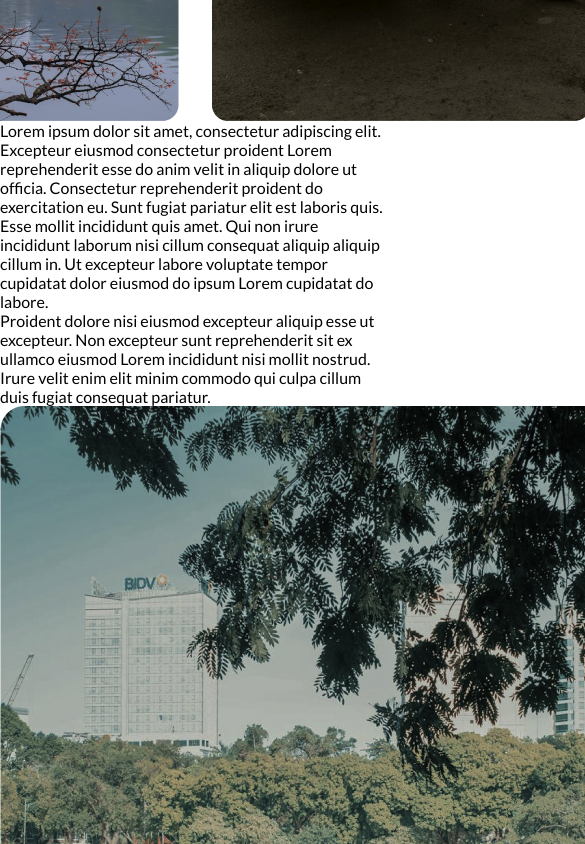
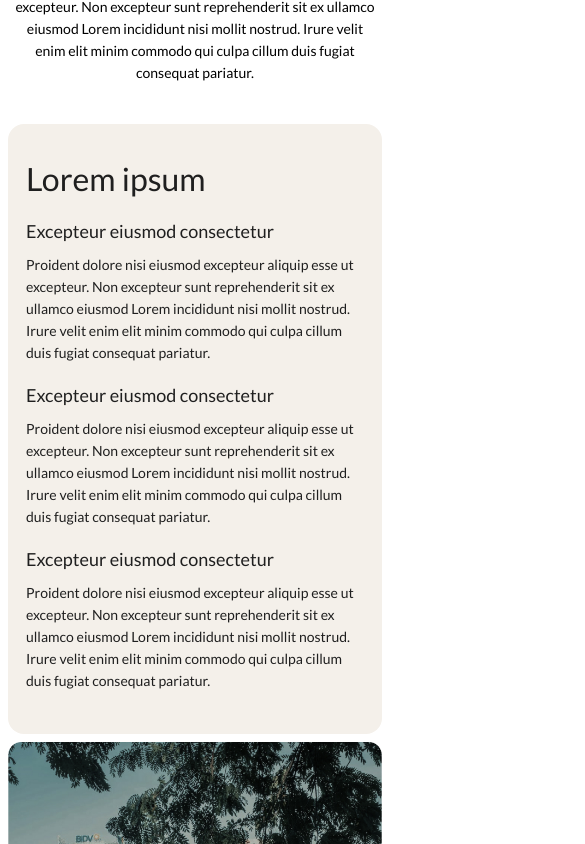
Before and after one commit to nguyenphusang12/wgentech, a plain HTML site: page index.html in a window 390 px wide. Shown: the part 680-1524 px from the top of the page, 585 px wide, since content can reach past the window. Drawn offline with Linux system fonts and the light colour scheme.

Commit message:
add responsive

```diff
--- a/index.css
+++ b/index.css
@@ -1,41 +1,43 @@
 * {
     padding: 0;
     margin: 0;
+    box-sizing: border-box;
 }
 
 
 @font-face {
-    font-family: 'lato';
+    font-family: Lato;
     src: url(./assets/fonts/lato/Lato-Thin.ttf);
     font-weight: 100;
 }
 
 
 @font-face {
-    font-family: 'lato';
+    font-family: Lato;
     src: url(./assets/fonts/lato/Lato-Light.ttf);
     font-weight: 300;
 }
 
 @font-face {
-    font-family: 'lato';
+    font-family: Lato;
     src: url(./assets/fonts/lato/Lato-Regular.ttf);
+    font-weight: 400;
 }
 
 @font-face {
-    font-family: 'lato';
+    font-family: Lato;
     src: url(./assets/fonts/lato/Lato-Bold.ttf);
     font-weight: 700;
 }
 
 @font-face {
-    font-family: 'lato';
+    font-family: Lato;
     src: url(./assets/fonts/lato/Lato-Black.ttf);
     font-weight: 900;
 }
 
-html {
-    font-family: 'lato';
+body {
+    font-family: Lato, serif;
     font-weight: 400;
 }
 
@@ -51,6 +53,7 @@ html {
 }
 
 .section-one .section-one-images {
+    margin-top: 49px;
     max-width: 790px;
     width: 100%;
     margin-left: auto;
@@ -59,15 +62,158 @@ html {
     justify-content: center;
 }
 
-.section-one .section-one-images {
-    margin-top: 49px;
-
+.section-one .section-one-images .section-one-image {
+    flex: 1;
+    display: flex;
 }
 
-.section-one .section-one-images .section-one-image {
-    display: flex;
+.section-one .section-one-images .section-one-image img {
+    width: 100%;
+    object-fit: contain;
 }
 
 .section-one-image+.section-one-image {
     margin-left: 32px;
 }
+
+
+.section-one .section-one-paragraph {
+    margin-top: 49.11px;
+    font-size: 16px;
+    line-height: 22px;
+    text-align: center;
+    max-width: 810px;
+    margin-left: auto;
+    margin-right: auto;
+
+}
+
+
+.section-two {
+    margin-top: 80px;
+    margin-bottom: 80px;
+}
+
+.section-two .section-two-item {
+    display: grid;
+    grid-template-columns: repeat(2, 684px);
+    gap: 8px;
+    justify-content: center;
+}
+
+.section-two-item+.section-two-item {
+    margin-top: 8px;
+}
+
+.section-two .section-two-item .item-img {
+    display: flex;
+}
+
+.section-two .section-two-item .item-img img {
+    width: 100%;
+    object-fit: contain;
+}
+
+.section-two .section-two-item .item-text {
+    padding: 0 48.5px 48px;
+    background-color: #F4F0EA;
+    border-radius: 24px;
+    display: flex;
+    flex-direction: column;
+    color: #1F1F1F;
+}
+
+.section-two .section-two-item .item-text .item-text-title {
+    margin-top: auto;
+    font-size: 64px;
+    line-height: 74px;
+
+}
+
+.section-two .section-two-item .item-text .item-text-sub-title {
+    font-size: 20px;
+    line-height: 30px;
+    margin-top: 24px;
+
+}
+
+.section-two .section-two-item .item-text .item-text-sub-des {
+    font-size: 14px;
+    line-height: 22px;
+    margin-top: 8px;
+}
+
+.section-two .section-two-item .item-text .item-text-sub-des.bottom {
+    margin-top: 40px;
+}
+
+@media screen and (max-width:1439px) {
+    .section-one {
+        margin-top: 40px;
+    }
+
+    .section-one .section-one-images {
+        padding-right: 4px;
+        padding-left: 4px;
+        margin-top: 27px;
+    }
+
+    .section-one .section-one-images .section-one-image {
+        padding-right: 4px;
+        padding-left: 4px;
+    }
+
+    .section-one-image+.section-one-image {
+        margin-left: 0;
+    }
+
+    .section-one .section-one-title {
+        font-size: 32px;
+        line-height: 42px;
+    }
+
+    .section-one .section-one-paragraph {
+        padding-right: 11px;
+        padding-left: 11px;
+        margin-top: 27px;
+        font-size: 14px;
+    }
+
+    .section-two {
+        margin-top: 40px;
+        margin-bottom: 40px;
+        padding-right: 8px;
+        padding-left: 8px;
+    }
+
+    .section-two .section-two-item {
+        display: flex;
+        flex-wrap: wrap;
+        gap: 0;
+    }
+
+    .section-two .section-two-item:first-child {
+        flex-direction: column-reverse;
+    }
+
+    .section-two .section-two-item:nth-child(2) .item-text {
+        padding: 20px 18px;
+    }
+
+    .section-two .section-two-item .item-text {
+        padding: 34px 18px 42px;
+        margin-bottom: 8px;
+        border-radius: 16px;
+    }
+
+    .section-two .section-two-item .item-text .item-text-title {
+        margin-top: auto;
+        font-size: 32px;
+        line-height: 42px;
+    }
+
+    .section-two .section-two-item .item-text .item-text-sub-title {
+        font-size: 18px;
+        margin-top: 16px;
+    }
+}
--- a/index.html
+++ b/index.html
@@ -19,20 +19,16 @@
                 <img src="./assets/images/img_2.png" alt="">
             </div>
         </div>
-        <div class="section-one-wrap-paragraph">
         <div class="section-one-paragraph">
             Lorem ipsum dolor sit amet, consectetur adipiscing elit. Excepteur eiusmod consectetur proident Lorem
             reprehenderit esse do anim velit in aliquip dolore ut officia. Consectetur reprehenderit proident
             do exercitation eu. Sunt fugiat pariatur elit est laboris quis. Esse mollit incididunt quis amet.
             Qui non irure incididunt laborum nisi cillum consequat aliquip aliquip cillum in. Ut excepteur
             labore
-                voluptate tempor cupidatat dolor eiusmod do ipsum Lorem cupidatat do labore.
-            </div>
-            <div class="section-one-paragraph">
+            voluptate tempor cupidatat dolor eiusmod do ipsum Lorem cupidatat do labore. <br> <br>
             Proident dolore nisi eiusmod excepteur aliquip esse ut excepteur. Non excepteur sunt reprehenderit sit
             ex ullamco eiusmod Lorem incididunt nisi mollit nostrud. Irure velit enim elit minim commodo qui
             culpa cillum duis fugiat consequat pariatur.
-            </div>
         </div>
     </div>
 
@@ -42,7 +38,6 @@
                 <img src="./assets/images/img_3.jpg" alt="">
             </div>
             <div class="item-text">
-                <div class="item-text-wrap">
                 <div class="item-text-title">
                     Lorem ipsum
                 </div>
@@ -73,33 +68,29 @@
                     elit
                     minim commodo qui culpa cillum duis fugiat consequat pariatur.
                 </div>
-
-                </div>
             </div>
         </div>
         <div class="section-two-item">
             <div class="item-text">
-                <div class="item-text-wrap">
                 <div class="item-text-title">
                     Mollit aliquip do ipsum consectetur
                 </div>
-                    <div class="item-text-sub-des">
+                <div class="item-text-sub-des bottom">
                     Ex laborum ea qui consectetur mollit commodo eiusmod culpa dolor cupidatat. Ullamco dolore irure
                     ea sit elit velit non officia. Ad eu reprehenderit in et voluptate mollit. Reprehenderit
                     incididunt magna consequat enim sit eiusmod est dolor laborum cupidatat.
-                    </div>
-                    <div class="item-text-sub-des">
+                    <br><br>
                     Ipsum minim mollit irure dolore. Sint fugiat deserunt dolor aute enim et cillum adipisicing
                     cillum nostrud anim. Sit dolore incididunt dolore do sunt pariatur consectetur id qui pariatur
                     eu incididunt adipisicing. Irure sint fugiat officia veniam consectetur. Esse laborum amet
                     aliqua ad in sunt labore duis.
                 </div>
             </div>
-            </div>
             <div class="item-img">
-                <img src="./assets/images/img_3.jpg" alt="">
+                <img src="./assets/images/img_4.jpg" alt="">
             </div>
         </div>
+
     </div>
 </body>
 
```
Lines whose indentation alone changed are shown as unchanged.
